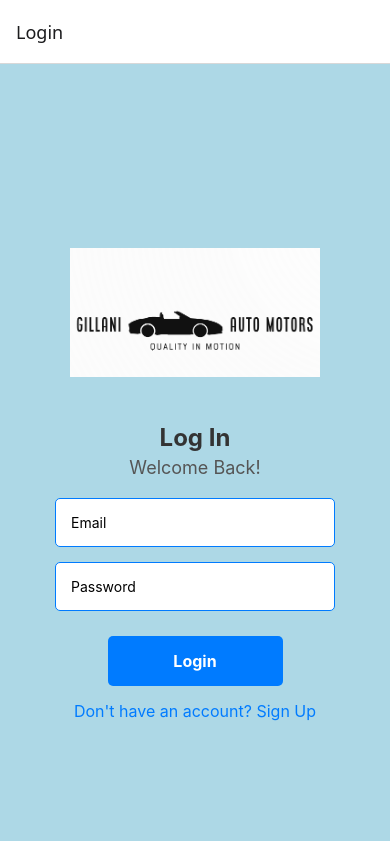
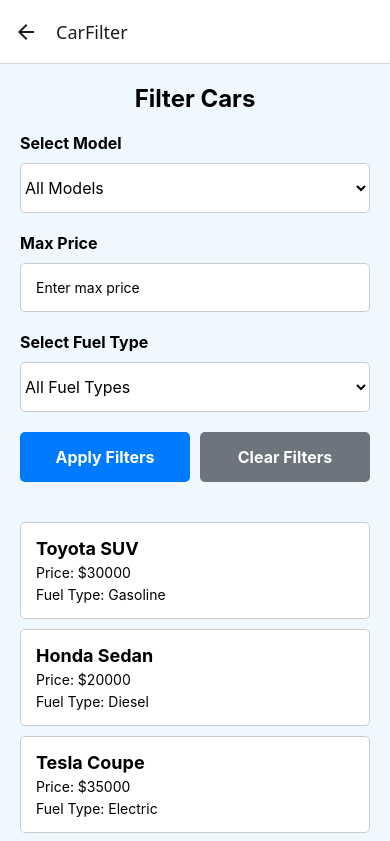
Before and after one commit to TUDublinBlanchBusinessIT/project-AleenaGillani-1, a React Native app: screen /CarFilter in a window 390 px wide. Shown: the top 841 px of the page. Built offline with nearby package versions, Linux system fonts and the light colour scheme.

Commit message:
test drive screen created

```diff
--- a/App.js
+++ b/App.js
@@ -5,7 +5,7 @@ import LoginScreen from './screens/LoginScreen';
 import SignupScreen from './screens/SignupSceen';
 import HomeScreen from './screens/HomeScreen';
 import TestDriveScreen from "./screens/TestDriveScreen";
-
+import CarFilterScreen from "./screens/CarFilterScreen";
 const Stack = createStackNavigator();
 
 const App = () => {
@@ -16,6 +16,7 @@ const App = () => {
         <Stack.Screen name="Signup" component={SignupScreen} />
         <Stack.Screen name="Home" component={HomeScreen}/>
         <Stack.Screen name="TestDrive" component={TestDriveScreen}/>
+        <Stack.Screen name="CarFilter" component={CarFilterScreen} />
       </Stack.Navigator>
     </NavigationContainer>
   );
--- /dev/null
+++ b/screens/CarFilterScreen.js
@@ -0,0 +1,202 @@
+import React, { useState } from 'react';
+import {
+  View,
+  Text,
+  TextInput,
+  TouchableOpacity,
+  StyleSheet,
+  FlatList,
+  Picker,
+} from 'react-native';
+
+const carData = [
+  { id: '1', model: 'SUV', price: 30000, fuel: 'Gasoline', brand: 'Toyota' },
+  { id: '2', model: 'Sedan', price: 20000, fuel: 'Diesel', brand: 'Honda' },
+  { id: '3', model: 'Coupe', price: 35000, fuel: 'Electric', brand: 'Tesla' },
+  { id: '4', model: 'Convertible', price: 40000, fuel: 'Gasoline', brand: 'BMW' },
+  { id: '5', model: 'SUV', price: 45000, fuel: 'Electric', brand: 'Tesla' },
+];
+
+const CarFilterScreen = () => {
+  const [selectedModel, setSelectedModel] = useState('');
+  const [maxPrice, setMaxPrice] = useState('');
+  const [fuelType, setFuelType] = useState('');
+  const [filteredCars, setFilteredCars] = useState(carData);
+
+  const applyFilters = () => {
+    let filtered = carData;
+
+    if (selectedModel) {
+      filtered = filtered.filter((car) => car.model === selectedModel);
+    }
+
+    if (maxPrice) {
+      filtered = filtered.filter((car) => car.price <= parseInt(maxPrice, 10));
+    }
+
+    if (fuelType) {
+      filtered = filtered.filter((car) => car.fuel === fuelType);
+    }
+
+    setFilteredCars(filtered);
+  };
+
+  const clearFilters = () => {
+    setSelectedModel('');
+    setMaxPrice('');
+    setFuelType('');
+    setFilteredCars(carData);
+  };
+
+  const renderCarItem = ({ item }) => (
+    <View style={styles.carItem}>
+      <Text style={styles.carTitle}>{item.brand} {item.model}</Text>
+      <Text style={styles.carDetails}>Price: ${item.price}</Text>
+      <Text style={styles.carDetails}>Fuel Type: {item.fuel}</Text>
+    </View>
+  );
+
+  return (
+    <View style={styles.container}>
+      <Text style={styles.title}>Filter Cars</Text>
+
+      {/* Model Selection */}
+      <Text style={styles.label}>Select Model</Text>
+      <Picker
+        selectedValue={selectedModel}
+        style={styles.picker}
+        onValueChange={(itemValue) => setSelectedModel(itemValue)}
+      >
+        <Picker.Item label="All Models" value="" />
+        <Picker.Item label="SUV" value="SUV" />
+        <Picker.Item label="Sedan" value="Sedan" />
+        <Picker.Item label="Coupe" value="Coupe" />
+        <Picker.Item label="Convertible" value="Convertible" />
+      </Picker>
+
+      {/* Max Price Input */}
+      <Text style={styles.label}>Max Price</Text>
+      <TextInput
+        style={styles.input}
+        placeholder="Enter max price"
+        value={maxPrice}
+        onChangeText={setMaxPrice}
+        keyboardType="numeric"
+      />
+
+      {/* Fuel Type Selection */}
+      <Text style={styles.label}>Select Fuel Type</Text>
+      <Picker
+        selectedValue={fuelType}
+        style={styles.picker}
+        onValueChange={(itemValue) => setFuelType(itemValue)}
+      >
+        <Picker.Item label="All Fuel Types" value="" />
+        <Picker.Item label="Gasoline" value="Gasoline" />
+        <Picker.Item label="Diesel" value="Diesel" />
+        <Picker.Item label="Electric" value="Electric" />
+      </Picker>
+
+      {/* Filter Buttons */}
+      <View style={styles.buttonContainer}>
+        <TouchableOpacity style={styles.button} onPress={applyFilters}>
+          <Text style={styles.buttonText}>Apply Filters</Text>
+        </TouchableOpacity>
+        <TouchableOpacity style={styles.buttonSecondary} onPress={clearFilters}>
+          <Text style={styles.buttonText}>Clear Filters</Text>
+        </TouchableOpacity>
+      </View>
+
+      {/* Filtered Cars List */}
+      <FlatList
+        data={filteredCars}
+        keyExtractor={(item) => item.id}
+        renderItem={renderCarItem}
+        contentContainerStyle={styles.list}
+      />
+    </View>
+  );
+};
+
+const styles = StyleSheet.create({
+  container: {
+    flex: 1,
+    padding: 20,
+    backgroundColor: '#f0f8ff',
+  },
+  title: {
+    fontSize: 24,
+    fontWeight: 'bold',
+    marginBottom: 20,
+    textAlign: 'center',
+  },
+  label: {
+    fontSize: 16,
+    fontWeight: 'bold',
+    marginBottom: 10,
+  },
+  picker: {
+    height: 50,
+    width: '100%',
+    marginBottom: 20,
+    backgroundColor: '#fff',
+    borderRadius: 5,
+    borderWidth: 1,
+    borderColor: '#ccc',
+  },
+  input: {
+    width: '100%',
+    padding: 15,
+    borderWidth: 1,
+    borderColor: '#ccc',
+    borderRadius: 5,
+    marginBottom: 20,
+    backgroundColor: '#fff',
+  },
+  buttonContainer: {
+    flexDirection: 'row',
+    justifyContent: 'space-between',
+    marginBottom: 20,
+  },
+  button: {
+    backgroundColor: '#007BFF',
+    padding: 15,
+    borderRadius: 5,
+    flex: 1,
+    alignItems: 'center',
+    marginRight: 10,
+  },
+  buttonSecondary: {
+    backgroundColor: '#6c757d',
+    padding: 15,
+    borderRadius: 5,
+    flex: 1,
+    alignItems: 'center',
+  },
+  buttonText: {
+    color: '#fff',
+    fontWeight: 'bold',
+    fontSize: 16,
+  },
+  list: {
+    marginTop: 20,
+  },
+  carItem: {
+    padding: 15,
+    borderWidth: 1,
+    borderColor: '#ccc',
+    borderRadius: 5,
+    marginBottom: 10,
+    backgroundColor: '#fff',
+  },
+  carTitle: {
+    fontSize: 18,
+    fontWeight: 'bold',
+  },
+  carDetails: {
+    fontSize: 14,
+    marginTop: 5,
+  },
+});
+
+export default CarFilterScreen;
--- a/screens/HomeScreen.js
+++ b/screens/HomeScreen.js
@@ -101,16 +101,11 @@ const HomeScreen = ({ navigation }) => {
 
         <TouchableOpacity
           style={styles.actionButton}
-          onPress={() => navigation.navigate("Financing")}
+          onPress={() => navigation.navigate("CarFilter")} // Ensure this navigates to TestDriveScreen
         >
-          <Text style={styles.actionButtonText}>Apply Financing</Text>
+        <Text style={styles.actionButtonText}>Car Filter</Text>
         </TouchableOpacity>
-        <TouchableOpacity
-          style={styles.actionButton}
-          onPress={() => navigation.navigate("Inventory")}
-        >
-          <Text style={styles.actionButtonText}>View Inventory</Text>
-        </TouchableOpacity>
+
       </View>
     </ScrollView>
   );
```
